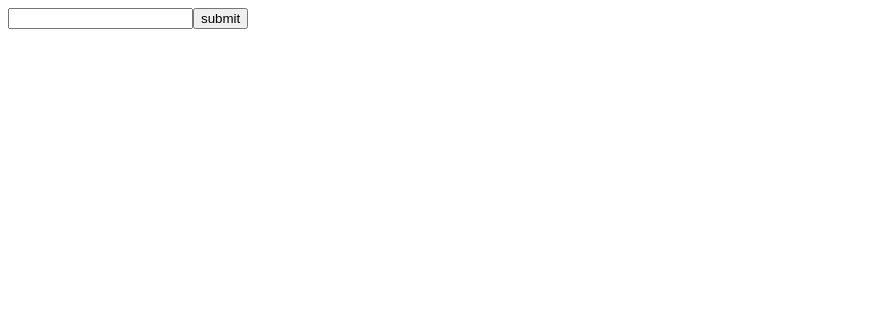
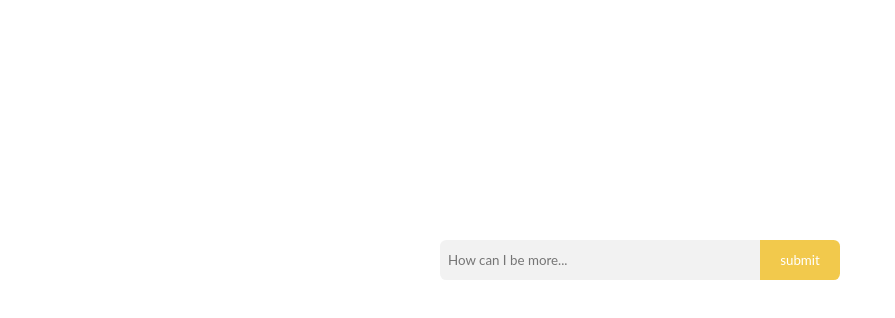
Before and after one commit to fac-12/EMF-Digital-Asset-Manager, a React (Create React App) app in the folder client/: page / in a window 1280 px wide. Shown: the top 318 px of the page, without its empty margins (0-895 px from the left). Built offline with nearby package versions, Linux system fonts and the light colour scheme; no server answers.

Commit message:
styled landing page

```diff
--- a/client/src/components/LandingPage/CardDisplay.js
+++ b/client/src/components/LandingPage/CardDisplay.js
@@ -5,6 +5,7 @@
     .slice(0, 4)
     .map(asset => (
       <li key={asset.id}>
+        <section className="card">
           <img src="" />
           <span>{asset.tag}</span>
           <div>
@@ -13,5 +14,6 @@
               <img src="" />
             </a>
           </div>
+        </section>
       </li>
     ));
--- a/client/src/components/LandingPage/LandingPage.js
+++ b/client/src/components/LandingPage/LandingPage.js
@@ -13,8 +13,10 @@
   render() {
     return (
       <div>
-        <SearchBar />
-        <CardDisplay assets={this.props.assets} />
+        <SearchBar placeholder="How can I be more..." />
+        <ul className="card-container">
+          <CardDisplay assets={this.props.assets} />
+        </ul>
       </div>
     );
   }
--- a/client/src/components/LandingPage/SearchBar.js
+++ b/client/src/components/LandingPage/SearchBar.js
@@ -2,7 +2,6 @@
 import * as actions from "../../actions";
 import { connect } from "react-redux";
 import { Link, withRouter } from "react-router-dom";
-
 class SearchBar extends Component {
   constructor(props) {
     super(props);
@@ -26,10 +25,17 @@
 
   render() {
     return (
-      <form onSubmit={this.onFormSubmit}>
-        <input value={this.state.term} onChange={this.onInputChange} />
+      <form onSubmit={this.onFormSubmit} className="search-container">
+        <input
+          value={this.state.term}
+          onChange={this.onInputChange}
+          placeholder={this.props.placeholder}
+          className="search-bar"
+        />
         <span>
-          <button type="submit"> submit </button>
+          <button type="submit" className="submit-btn">
+            submit
+          </button>
         </span>
       </form>
     );
--- a/client/src/index.js
+++ b/client/src/index.js
@@ -5,6 +5,8 @@
 import thunk from "redux-thunk";
 import App from "./components/App";
 import "./styles";
+import "./reset.css";
+import "./style.css";
 import reducers from "./reducers";
 
 const store = createStore(reducers, {}, applyMiddleware(thunk));
--- /dev/null
+++ b/client/src/reset.css
@@ -0,0 +1,129 @@
+/* http://meyerweb.com/eric/tools/css/reset/
+   v2.0 | 20110126
+   License: none (public domain)
+*/
+
+html,
+body,
+div,
+span,
+applet,
+object,
+iframe,
+h1,
+h2,
+h3,
+h4,
+h5,
+h6,
+p,
+blockquote,
+pre,
+a,
+abbr,
+acronym,
+address,
+big,
+cite,
+code,
+del,
+dfn,
+em,
+img,
+ins,
+kbd,
+q,
+s,
+samp,
+small,
+strike,
+strong,
+sub,
+sup,
+tt,
+var,
+b,
+u,
+i,
+center,
+dl,
+dt,
+dd,
+ol,
+ul,
+li,
+fieldset,
+form,
+label,
+legend,
+table,
+caption,
+tbody,
+tfoot,
+thead,
+tr,
+th,
+td,
+article,
+aside,
+canvas,
+details,
+embed,
+figure,
+figcaption,
+footer,
+header,
+hgroup,
+menu,
+nav,
+output,
+ruby,
+section,
+summary,
+time,
+mark,
+audio,
+video {
+  margin: 0;
+  padding: 0;
+  border: 0;
+  font-size: 100%;
+  font: lato;
+  vertical-align: baseline;
+}
+/* HTML5 display-role reset for older browsers */
+article,
+aside,
+details,
+figcaption,
+figure,
+footer,
+header,
+hgroup,
+menu,
+nav,
+section {
+  display: block;
+}
+body {
+  line-height: 1;
+}
+ol,
+ul {
+  list-style: none;
+}
+blockquote,
+q {
+  quotes: none;
+}
+blockquote:before,
+blockquote:after,
+q:before,
+q:after {
+  content: "";
+  content: none;
+}
+table {
+  border-collapse: collapse;
+  border-spacing: 0;
+}
--- /dev/null
+++ b/client/src/style.css
@@ -0,0 +1,65 @@
+* {
+  margin: 0;
+  box-sizing: border-box;
+  font-family: "Lato", sans-serif;
+}
+
+html {
+  height: 100%;
+  min-height: 100%;
+}
+
+body,
+#root {
+  height: 100%;
+  min-height: 100%;
+}
+
+a {
+  text-decoration: none;
+  color: inherit;
+}
+
+/* Styles foe Search bar */
+
+.search-container {
+  display: flex;
+  justify-content: center;
+  align-content: center;
+  margin-top: 15rem;
+}
+
+.search-bar {
+  width: 20rem;
+  height: 2.5rem;
+  border-radius: 0.4rem 0rem 0rem 0.4rem;
+  background-color: #f2f2f2;
+  box-shadow: none;
+  border: none;
+  padding: 0.5rem;
+}
+
+.submit-btn {
+  width: 5rem;
+  height: 2.5rem;
+  border-radius: 0rem 0.4rem 0.4rem 0rem;
+  background-color: #f2c94c;
+  border: none;
+  color: #fff;
+}
+
+/* Card styling */
+
+.card-container {
+  display: flex;
+  justify-content: space-around;
+  margin-top: 10rem;
+}
+
+.card {
+  font-size: 0.8rem;
+  background-color: #f2f2f2;
+  height: 10rem;
+  padding: 0.5rem;
+  border-radius: 0.5rem;
+}
```
Lines whose indentation alone changed are shown as unchanged.
